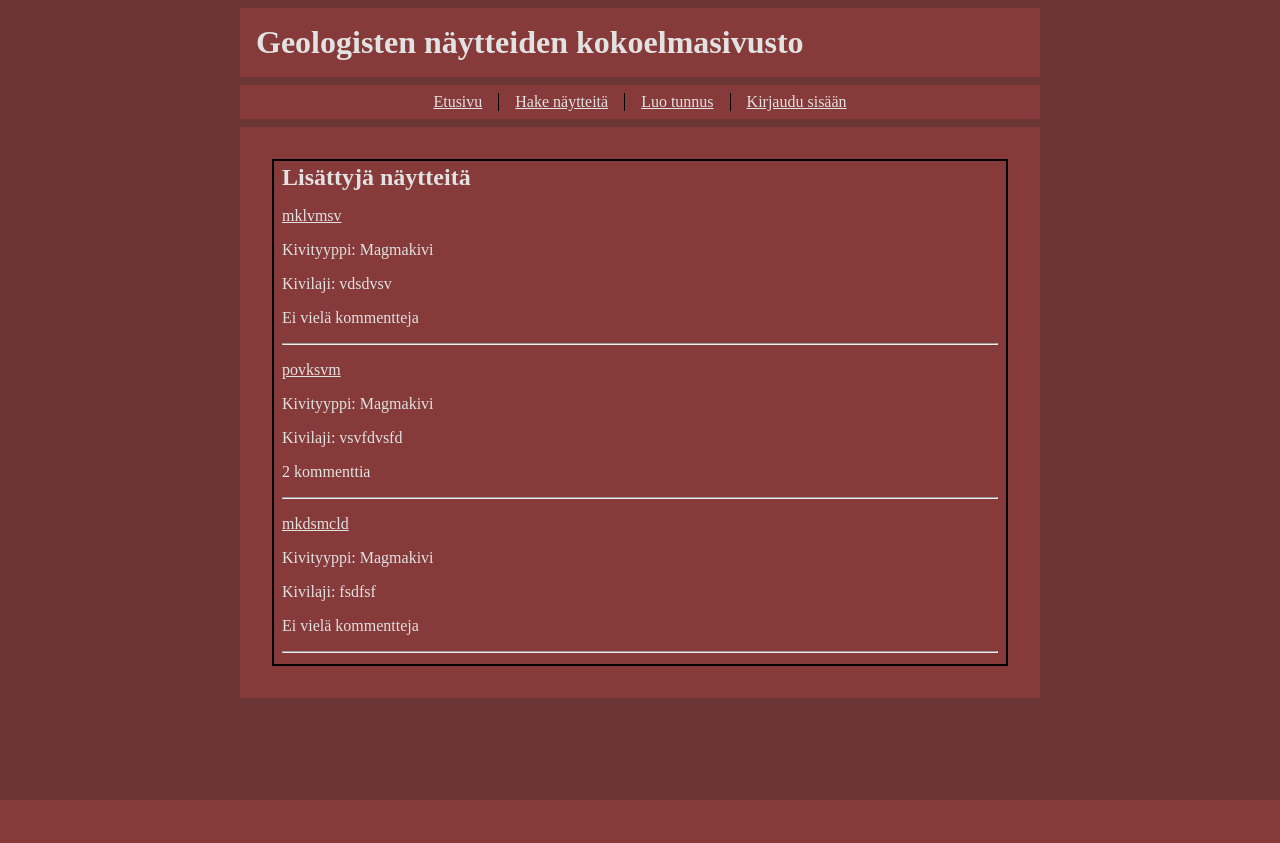
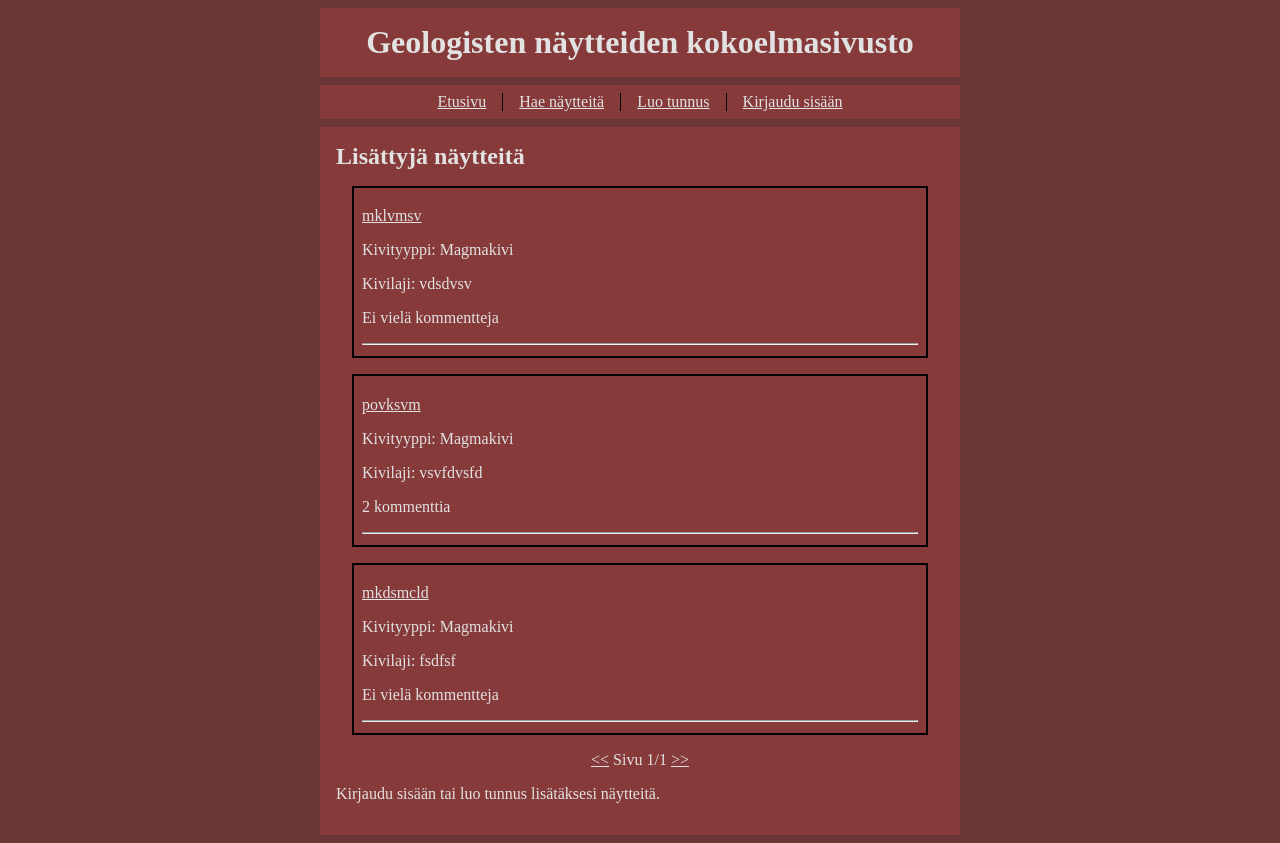
Before and after one commit to 2t5xbtcpxk-hash/Geologisten-kivinaytteiden-keskustelupalsta, a Flask app: page / in a window 1280 px wide. Before the commit the page ends 800 px from the top, so only its background shows below. Run offline with Flask 3, Linux system fonts and the light colour scheme; data comes from the database, SQL or seed files in the repository; both versions use the stored data as it was after the commit.

Commit message:
Cosmetic changes and pages added to main page

```diff
--- a/app.py
+++ b/app.py
@@ -7,6 +7,7 @@ import config
 import sqlite3
 import db, users, forum
 import markupsafe
+import math
 
 # Connect to database
 con = sqlite3.connect("database.db")
@@ -15,13 +16,28 @@ app = Flask(__name__)
 app.secret_key = config.secret_key
 
 @app.route("/")
-def index():
+@app.route("/<int:page>")
+def index(page=1):
     #check_csrf()
+
+    thread_count = forum.thread_count()
+    page_size = 10
+    page_count = math.ceil(thread_count / page_size)
+    page_count = max(page_count, 1)
+
+    if page < 1:
+        return redirect("/1")
+    if page > page_count:
+        return redirect("/" + str(page_count))
+
     if "user_id" not in session:
-        return render_template("main.html", threads = forum.get_threads())
+        return render_template("main.html", threads = forum.get_threads(page, page_size),
+                               page=page, page_count=page_count)
     else:
         user_id = session["user_id"]
-        return render_template("main.html", threads = forum.get_threads(), user = forum.get_user(user_id))
+        return render_template("main.html", threads = forum.get_threads(page, page_size),
+                               user = forum.get_user(user_id),
+                               page=page, page_count=page_count)
 
 @app.route("/login", methods=["GET", "POST"])
 def login():
--- a/forum.py
+++ b/forum.py
@@ -1,18 +1,24 @@
 import db
 
 
-def get_threads():
-    sql = """SELECT t.id id, t.user_id user_id, t.title, c.rocktype rocktype, t.rock rock, IFNULL(COUNT(m.id), 0) total, IFNULL(MAX(m.sent_at), "-") last
+def get_threads(page, page_size):
+    sql = """SELECT t.id id, t.user_id user_id, t.title, c.rocktype rocktype, t.rock rock,
+             IFNULL(COUNT(m.id), 0) total, IFNULL(MAX(m.sent_at), "-") last
              FROM threads t LEFT JOIN messages m
                             ON t.id = m.thread_id
                             LEFT JOIN classes as c
                             ON t.classes_id = c.id
              GROUP BY t.id
-             ORDER BY t.id DESC"""
-    return db.query(sql)
+             ORDER BY t.id DESC
+             LIMIT ? OFFSET ?"""
+    limit = page_size
+    offset = page_size * (page - 1)
+    return db.query(sql, [limit, offset])
 
-def add_thread(title, comment, user_id, rock_type, rock, latitude, longitude, collection_date, sample_image):
-    sql = "INSERT INTO threads (title, comment, user_id, classes_id, rock, latitude, longitude, collection_date) VALUES (?, ?, ?, ?, ?, ?, ?, ?)"
+def add_thread(title, comment, user_id, rock_type, rock,
+               latitude, longitude, collection_date, sample_image):
+    sql = """INSERT INTO threads (title, comment, user_id, classes_id, rock, latitude, longitude, collection_date)
+    VALUES (?, ?, ?, ?, ?, ?, ?, ?)"""
     db.execute(sql, [title, comment, user_id, rock_type, rock, latitude, longitude, collection_date])
     thread_id = db.last_insert_id()
     sql2 = "INSERT INTO images (thread_id, sample_image) VALUES (?, ?)"
@@ -25,7 +31,8 @@ def add_message(content, user_id, thread_id):
     db.execute(sql, [content, user_id, thread_id])
 
 def get_thread(thread_id):
-    sql = """SELECT t.id, t.title, t.comment, t.user_id, t.rock, c.rocktype rocktype, t.latitude, t.longitude, t.collection_date
+    sql = """SELECT t.id, t.title, t.comment, t.user_id, t.rock, c.rocktype rocktype,
+             t.latitude, t.longitude, t.collection_date
              FROM threads t LEFT JOIN classes c
                             ON t.classes_id = c.id
              WHERE t.id = ?"""
@@ -122,3 +129,7 @@ def get_image(thread_id):
              WHERE thread_id = ?"""
     result = db.query(sql, [thread_id])
     return result[0][0]
+
+def thread_count():
+    sql = "SELECT COUNT(*) FROM threads"
+    return db.query(sql)[0][0]
--- a/static/main.css
+++ b/static/main.css
@@ -1,6 +1,6 @@
 body {
   margin: auto;
-  max-width: 50em;
+  max-width: 40em;
   font-family: 'Times New Roman', Times, serif;
   color: rgb(226, 226, 226);
   background-color: rgb(108, 54, 54);
@@ -11,6 +11,7 @@ body {
   color: rgb(226, 226, 226);
   margin: 0.5em 0;
   padding: 1em;
+  text-align: center;
 }
 
 .nav {
@@ -66,6 +67,6 @@ nav li:not(:last-of-type) {
   border: 2px solid black;
   margin: 1em;
   padding: 0.5em;
-  background-color: blue;
+  background-color: rgba(176, 65, 65, 0.387);
   color: white;
 }
--- a/templates/main.html
+++ b/templates/main.html
@@ -36,7 +36,14 @@
         {% endif %}
         <hr />
       </div>
+
     {% endfor %}
+
+    <p class="page-nav">
+      <a style="color:rgb(226, 226, 226)" href="/{{ page - 1 }}">&lt;&lt;</a>
+      Sivu {{ page }}/{{ page_count }}
+      <a style="color:rgb(226, 226, 226)" href="/{{ page + 1 }}">&gt;&gt;</a>
+    </p>
 
     <div class="thread">
       <h2>Uusi lisäys</h2>
@@ -89,10 +96,11 @@
 
   {% else %}
 
-    <div class="thread">
-      <h2>Lisättyjä näytteitä</h2>
 
-      {% for thread in threads %}
+    <h2>Lisättyjä näytteitä</h2>
+
+    {% for thread in threads %}
+      <div class="thread">
         <p>
           <a style="color:rgb(226, 226, 226)" href="/thread/{{ thread.id }}">{{ thread.title }}</a>
           <br />
@@ -109,8 +117,18 @@
           {% endif %}
         </p>
         <hr />
-      {% endfor %}
-    </div>
+      </div>
+    {% endfor %}
+
+    <p class="page-nav">
+      <a style="color:rgb(226, 226, 226)" href="/{{ page - 1 }}">&lt;&lt;</a>
+      Sivu {{ page }}/{{ page_count }}
+      <a style="color:rgb(226, 226, 226)" href="/{{ page + 1 }}">&gt;&gt;</a>
+    </p>
+
+    <p>
+      Kirjaudu sisään tai luo tunnus lisätäksesi näytteitä.
+    </p>
   {% endif %}
 </body>
 
--- a/templates/top_of_all_pages.html
+++ b/templates/top_of_all_pages.html
@@ -11,7 +11,7 @@
     <nav>
       <ul>
         <li><a style="color:rgb(226, 226, 226)" href="/">Etusivu</a></li>
-        <li><a style="color:rgb(226, 226, 226)" href="/search">Hake näytteitä</a></li>
+        <li><a style="color:rgb(226, 226, 226)" href="/search">Hae näytteitä</a></li>
         {% if session.user_id %}
         <li><a style="color:rgb(226, 226, 226)" href="/user/{{ session.user_id }}">Käyttäjäsivu</a></li>
         <li><a style="color:rgb(226, 226, 226)" href="/logout">Kirjaudu ulos</a></li>
```
Also changed, not shown: database.db.
